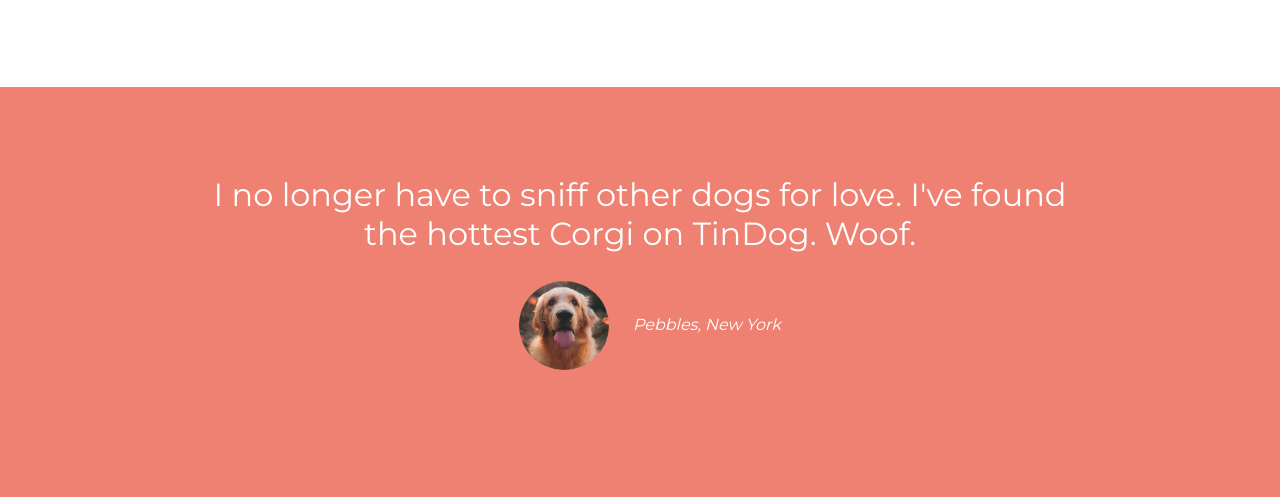
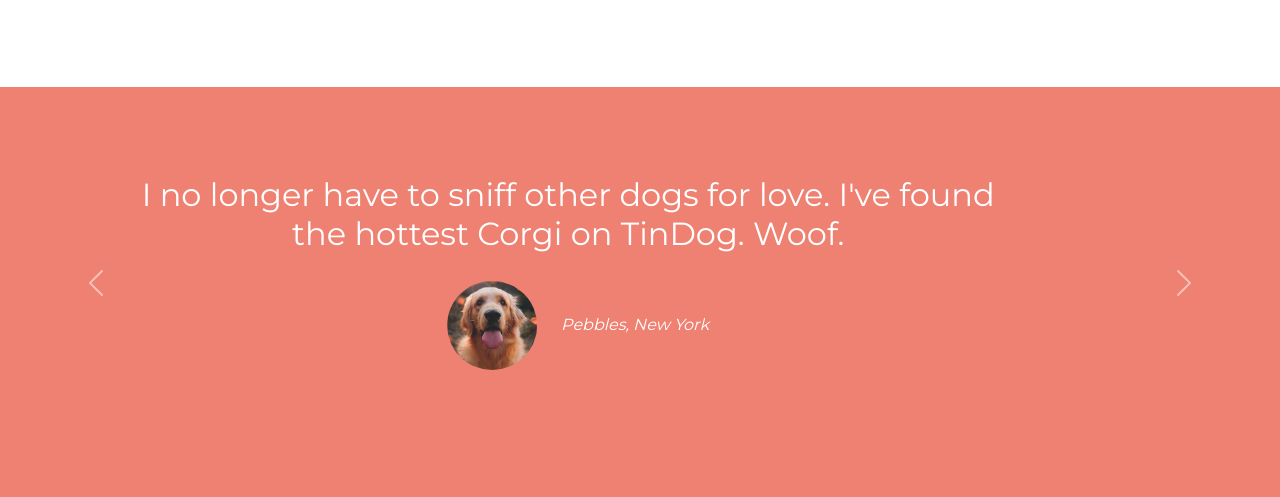
Before and after one commit to akmalrizaev/bootstrap, a plain HTML site: page index.html in a window 1280 px wide. Shown: the part 1063-1560 px from the top of the page. Drawn offline with nearby package versions, Linux system fonts and the light colour scheme.

Commit message:
Bootstrap Carousel

```diff
--- a/css/styles.css
+++ b/css/styles.css
@@ -91,10 +91,14 @@
 /* Testimonial Section */
 
 #testimonials {
-    padding: 7% 15%;
+
     text-align: center;
     background-color: #ef8172;
     color: #fff;
+}
+
+.carousel-item {
+    padding: 7% 15%;
 }
 
 .testimonial-image {
--- a/index.html
+++ b/index.html
@@ -115,13 +115,37 @@
 
     <section id="testimonials">
 
-        <h2>I no longer have to sniff other dogs for love. I've found the hottest Corgi on TinDog. Woof.</h2>
+
+
+
+    <div id="carouselExampleControls" class="carousel slide" data-bs-ride="carousel">
+        <div class="carousel-inner">
+          <div class="carousel-item active">
+            <h2>I no longer have to sniff other dogs for love. I've found the hottest Corgi on TinDog. Woof.</h2>
         <img class="testimonial-image" src="images/dog-img.jpg" alt="dog-profile">
         <em>Pebbles, New York</em>
+          </div>
+          <div class="carousel-item">
 
-        <!-- <h2 class="testimonial-text">My dog used to be so lonely, but with TinDog's help, they've found the love of their life. I think.</h2>
-    <img class="testimonial-image" src="images/lady-img.jpg" alt="lady-profile">
-    <em>Beverly, Illinois</em> -->
+        <h2 class="testimonial-text">My dog used to be so lonely, but with TinDog's help, they've found the love of their life. I think.</h2>
+        <img class="testimonial-image" src="images/lady-img.jpg" alt="lady-profile">
+        <em>Beverly, Illinois</em>
+          </div>
+          <!-- <div class="carousel-item">
+            <h2>I no longer have to sniff other dogs for love. I've found the hottest Corgi on TinDog. Woof.</h2>
+        <img class="testimonial-image" src="images/dog-img.jpg" alt="dog-profile">
+        <em>Pebbles, New York</em>
+          </div> -->
+        </div>
+        <button class="carousel-control-prev" type="button" data-bs-target="#carouselExampleControls" data-bs-slide="prev">
+          <span class="carousel-control-prev-icon" aria-hidden="true"></span>
+          <span class="visually-hidden">Previous</span>
+        </button>
+        <button class="carousel-control-next" type="button" data-bs-target="#carouselExampleControls" data-bs-slide="next">
+          <span class="carousel-control-next-icon" aria-hidden="true"></span>
+          <span class="visually-hidden">Next</span>
+        </button>
+      </div>
 
     </section>
 
```
